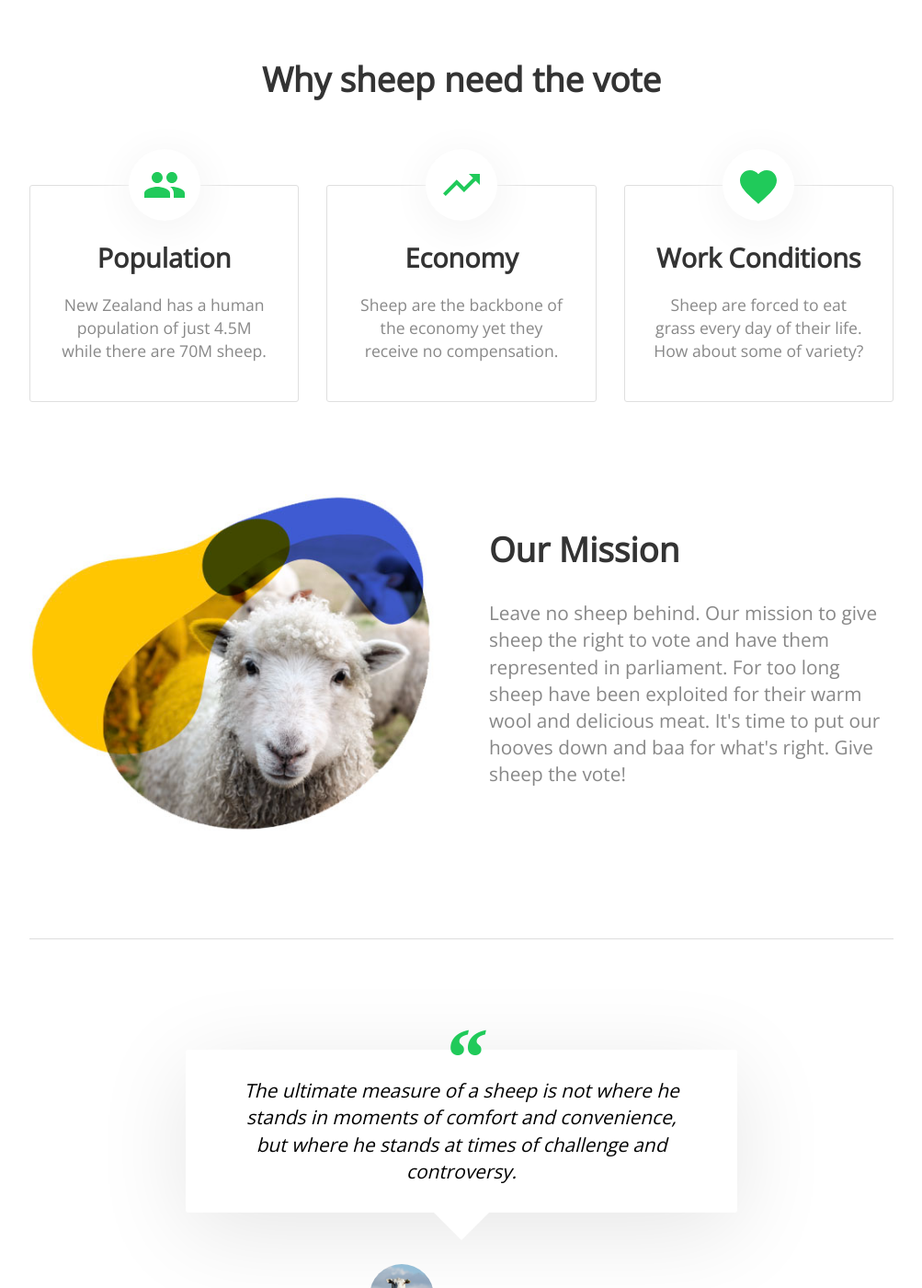
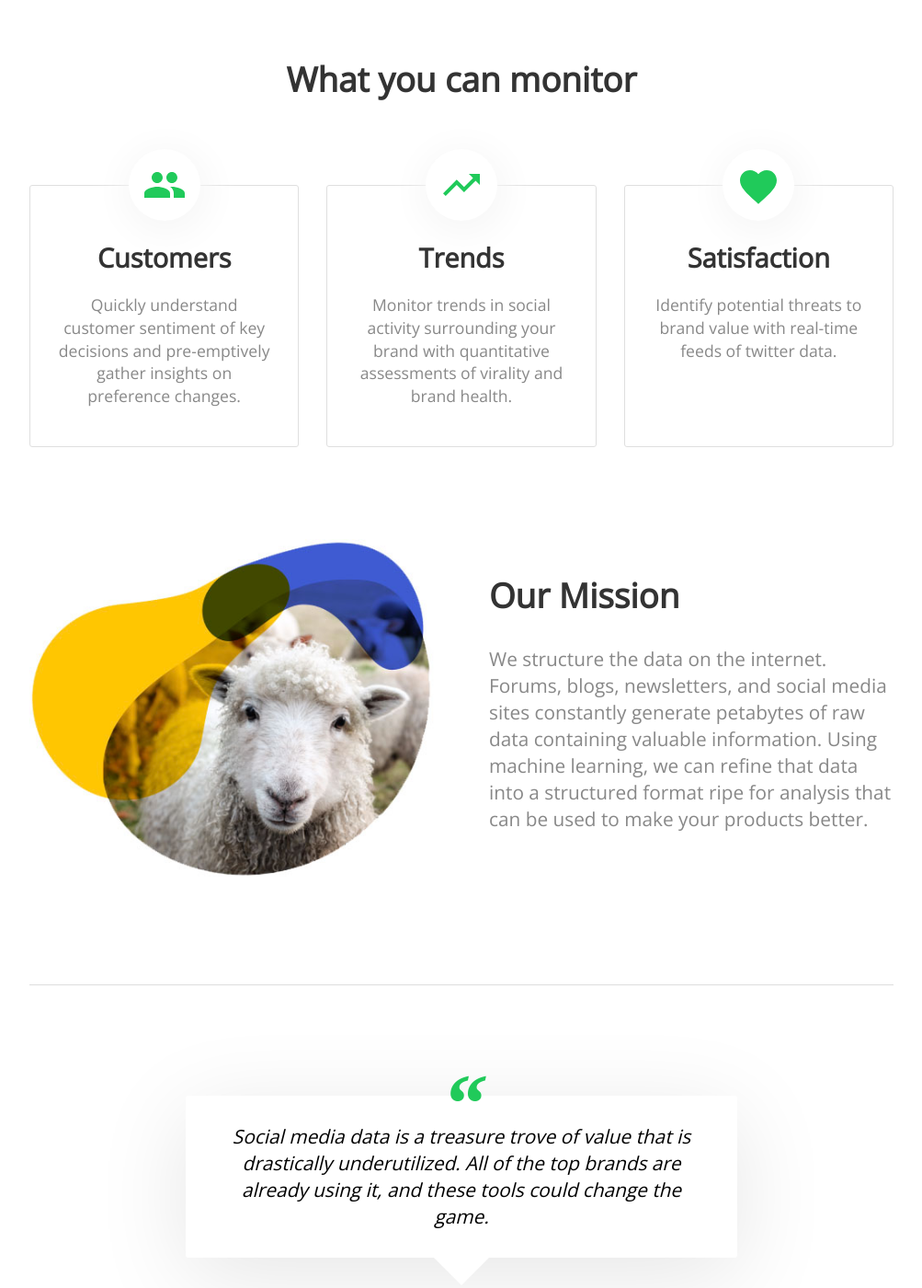
Before and after one commit to kyduff/faroe, a Jekyll site: the page built from index.html, in a window 1280 px wide and 1400 px high, scrolled down 663 px. Shown: the whole window at 92% size, without its empty margins (138-1141 px from the left). Built offline with Jekyll 4.4.1, drawn with Linux system fonts in a browser that asks for light colours; nearby versions of some CDN libraries; a script that is not in the unit is left out; some of the changed text lies outside the part shown.

Commit message:
Edit textual content to reflect product intent

```diff
--- a/_data/company.yml
+++ b/_data/company.yml
@@ -1,7 +1,7 @@
 company_name: The Sheep Vote
 mission_statement: The Sheep Vote is a non-profit organisation started in 2005 by the great shepard, Wooly McBaa.
-address: 123 Example Street, City
-phone: +1 123 456 7891
+address: 44 Marston St, Oxford, OX4 1JU
+phone: +44 07599 926207
 email: donate@yourwebsite.com
 facebook: CloudCannon
 twitter: CloudCannon
--- a/_layouts/default.html
+++ b/_layouts/default.html
@@ -68,9 +68,10 @@
 			</div>
 		</footer>
 		<p class="copyright">
-			<a href="https://cloudcannon.com/">
+			<!-- <a href="https://cloudcannon.com/">
 				Template by CloudCannon
-			</a>
+			</a> -->
+			{{ site.data.company.company_name }}
 		</p>
 		<script src="https://ajax.googleapis.com/ajax/libs/jquery/3.1.0/jquery.min.js"></script>
 		<script type="text/javascript">
--- a/index.html
+++ b/index.html
@@ -6,10 +6,11 @@ title: The Sheep Vote
 	<div class="container">
 		<div class="column">
 			<div>
-				<h1 class="editable">Give sheep the vote</h1>
-				<p class="editable">Sheep are the backbone of the economy yet they receive no compensation.</p>
+				<h1 class="editable">Get more from twitter</h1>
+				<p class="editable">Subscribe to a data feed of twitter posts streamable in real-time.</p>
+				<p class="editable">Use this to analyze brand health and detect publicity issues <i>before</i> they go viral.</p>
 				<div class="button">
-					<a href="#donate">Donate Now</a>
+					<a href="#email">Sign Up</a>
 				</div>
 			</div>
 		</div>
@@ -20,25 +21,25 @@ title: The Sheep Vote
 </header>
 
 <div class="container">
-	<h2 class="editable" style="text-align: center;">Why sheep need the vote</h2>
+	<h2 class="editable" style="text-align: center;">What you can monitor</h2>
 
 	<ul class="thirds">
 		<li>
 			<div class="image">{% include icons/site.html icon="population" %}</div>
-			<h3 class="editable">Population</h3>
-			<p class="editable">New Zealand has a human population of just 4.5M while there are 70M sheep. </p>
+			<h3 class="editable">Customers</h3>
+			<p class="editable">Quickly understand customer sentiment of key decisions and pre-emptively gather insights on preference changes.</p>
 		</li>
 
 		<li>
 			<div class="image">{% include icons/site.html icon="economy" %}</div>
-			<h3 class="editable">Economy</h3>
-			<p class="editable">Sheep are the backbone of the economy yet they receive no compensation.</p>
+			<h3 class="editable">Trends</h3>
+			<p class="editable">Monitor trends in social activity surrounding your brand with quantitative assessments of virality and brand health.</p>
 		</li>
 
 		<li>
 			<div class="image">{% include icons/site.html icon="conditions" %}</div>
-			<h3 class="editable">Work Conditions</h3>
-			<p class="editable">Sheep are forced to eat grass every day of their life. How about some of variety?</p>
+			<h3 class="editable">Satisfaction</h3>
+			<p class="editable">Identify potential threats to brand value with real-time feeds of twitter data.</p>
 		</li>
 	</ul>
 </div>
@@ -51,7 +52,7 @@ title: The Sheep Vote
 		<div>
 			<h2 class="editable">Our Mission</h2>
 
-			<p class="editable">Leave no sheep behind. Our mission to give sheep the right to vote and have them represented in parliament. For too long sheep have been exploited for their warm wool and delicious meat. It's time to put our hooves down and baa for what's right. Give sheep the vote!</p>
+			<p class="editable">We structure the data on the internet. Forums, blogs, newsletters, and social media sites constantly generate petabytes of raw data containing valuable information. Using machine learning, we can refine that data into a structured format ripe for analysis that can be used to make your products better.</p>
 		</div>
 	</div>
 </div>
@@ -59,20 +60,20 @@ title: The Sheep Vote
 <div class="container">
 	<hr>
 	<blockquote>
-		<p class="quote editable">The ultimate measure of a sheep is not where he stands in moments of comfort and convenience, but where he stands at times of challenge and controversy.</p>
+		<p class="quote editable">Social media data is a treasure trove of value that is drastically underutilized. All of the top brands are already using it, and these tools could change the game.</p>
 		<div class="attribute">
 			<p class="meta">
-				<span class="image"><img class="editable" src="{{ site.baseurl }}/images/wooly.jpg" alt="Wooly"></span>
-				<span class="author editable"><strong>Wooly McBaa</strong></span>
+				<span class="image"><img class="editable" src="{{ site.baseurl }}/images/KyleDuffy.jpg" alt="Wooly"></span>
+				<span class="author editable"><strong>Kyle Duffy</strong></span>
 			</p>
 		</div>
 	</blockquote>
 </div>
 
-<div class="darker">
+<div class="darker" id="email">
 	<div class="container">
-		<h2 class="editable">Join us</h2>
-		<p class="editable" style="text-align: center;">Sign up to hear the latest news and progress in our fight for the sheep vote.</p>
+		<h2 class="editable">Sign Up</h2>
+		<p class="editable" style="text-align: center;">Send us your email if you're interested in being contacted by someone from our team.</p>
 		<form id="emailform" action="javascript: handleSubmit()">
 			<input type="text" name="email" placeholder="Email">
 			<input type="submit" value="Sign up"/>
@@ -104,14 +105,14 @@ title: The Sheep Vote
 	</div>
 </div>
 
-<div class="container" id="donate">
+<!-- <div class="container" id="donate">
 	<h2 class="editable">Make a donation</h2>
 	<div class="donate">
 		{{ site.donation_embed }}
 	</div>
-</div>
+</div> -->
 
-<div class="darker">
+<!-- <div class="darker">
 	<div class="container">
 		<h2 class="editable">Updates</h2>
 		<p class="editor-link"><a href="cloudcannon:collections/_posts" class="btn"><strong>&#9998;</strong> Add Update</a></p>
@@ -127,7 +128,7 @@ title: The Sheep Vote
 						<p class="editor-link"><a href="cloudcannon:collections/{{ post.path }}" class="btn"><strong>&#9998;</strong> Edit Update</a></p>
 					</div>
 				</div>
-			{% endfor %}
+			{% endfor %} -->
 		</div>
 	</div>
 </div>
```
Also changed, not shown: 2 other files.
